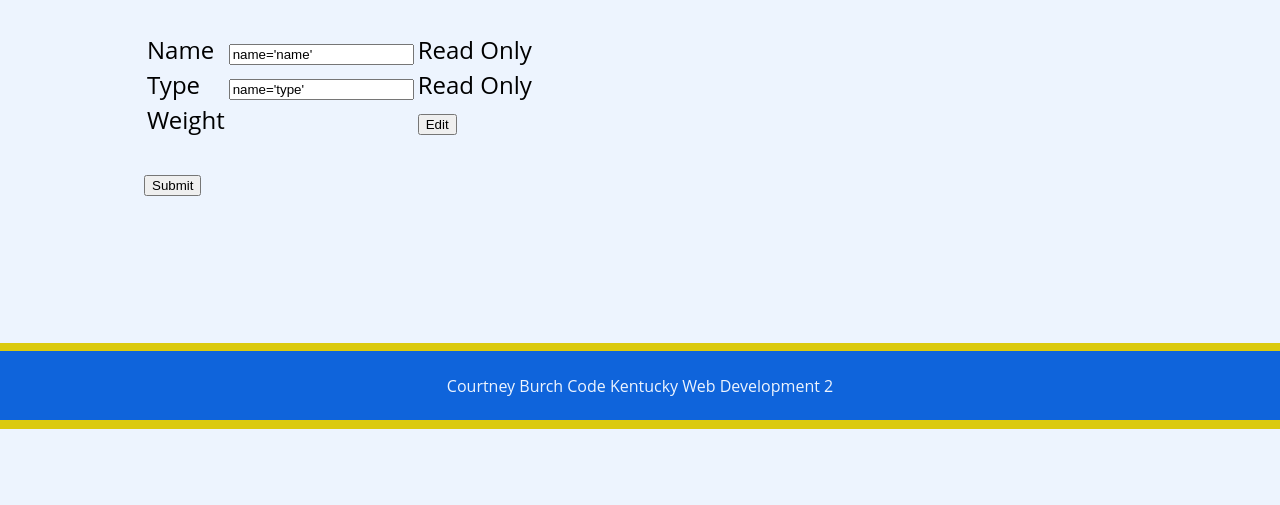
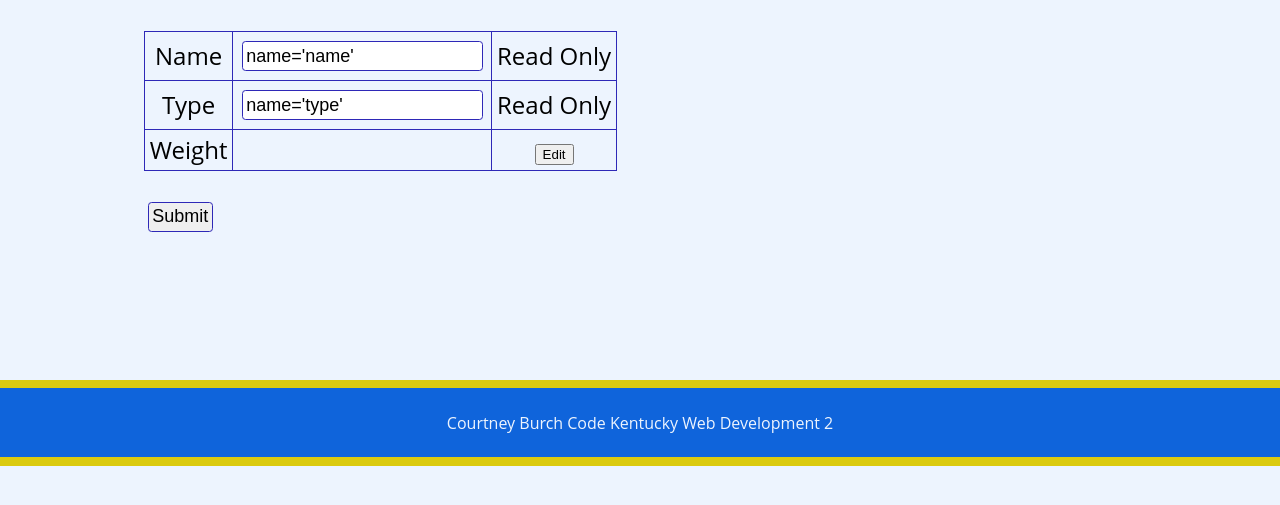
Before and after one commit to courtneyburch/Code-Kentucky-Web-Dev-2, a website: page views/editAnimalInfo.html in a window 1280 px wide. Shown: the part 89-594 px from the top of the page. Drawn offline with nearby package versions, Linux system fonts and the light colour scheme; files that its build step writes are made by us from their sources.

Commit message:
CSS updates

```diff
--- a/public/css/styles.css
+++ b/public/css/styles.css
@@ -119,6 +119,25 @@ main h1{
     display: none;
     color: var(--dark-contrast);
 }
+main input, select {
+  margin: 0.2em;
+  padding: 0.2em;
+  border: 0.05em solid var(--dark-contrast);
+  border-radius: 0.2em;
+  font-size: large;
+}
+main table {
+  max-width: 75%;
+  border-collapse: collapse;
+
+}
+main table th, tr, td{
+  padding: 0.2em;
+  margin: 0.2em;
+  border: 0.05em solid var(--dark-contrast);
+  border-radius: 0.05em;
+  text-align: center;
+}
 @media screen and (min-width: 676px){
 .nav-toggle-label{
     display: none;
```
Also changed, not shown: views/addAnimalForm.html (+6 -6 lines), views/getAnimalForm.html (+3 -4 lines).
